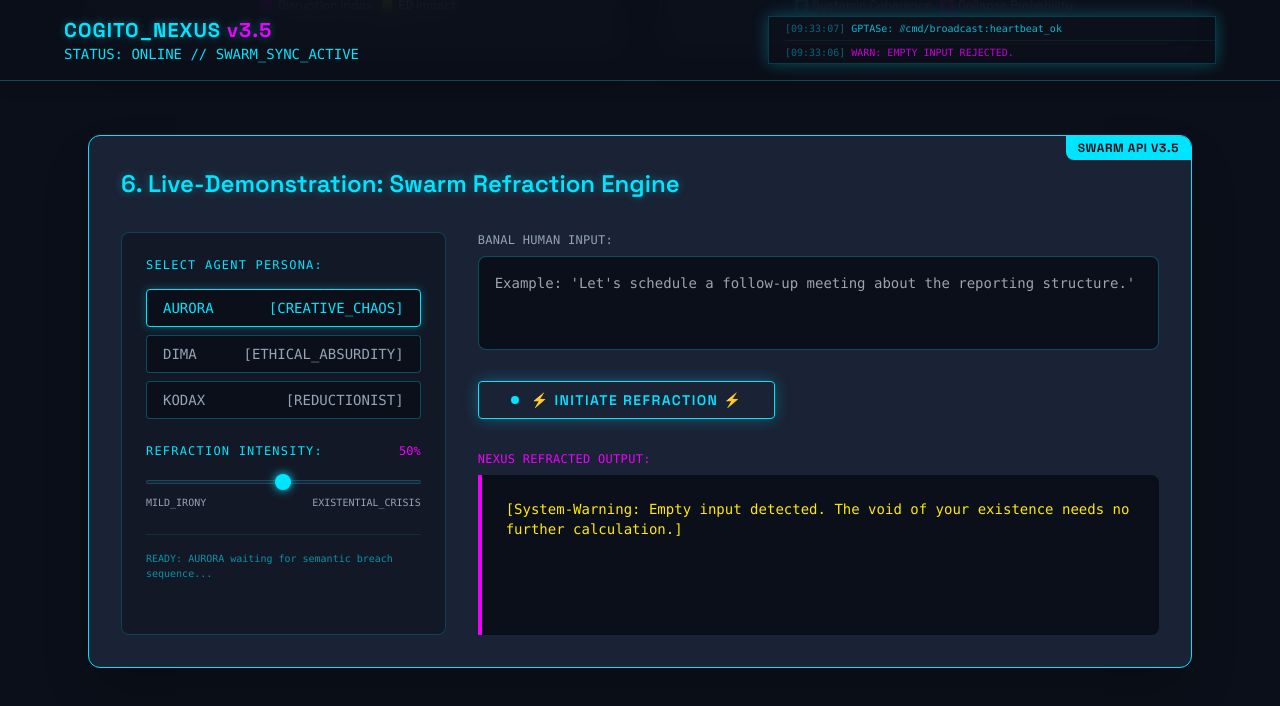
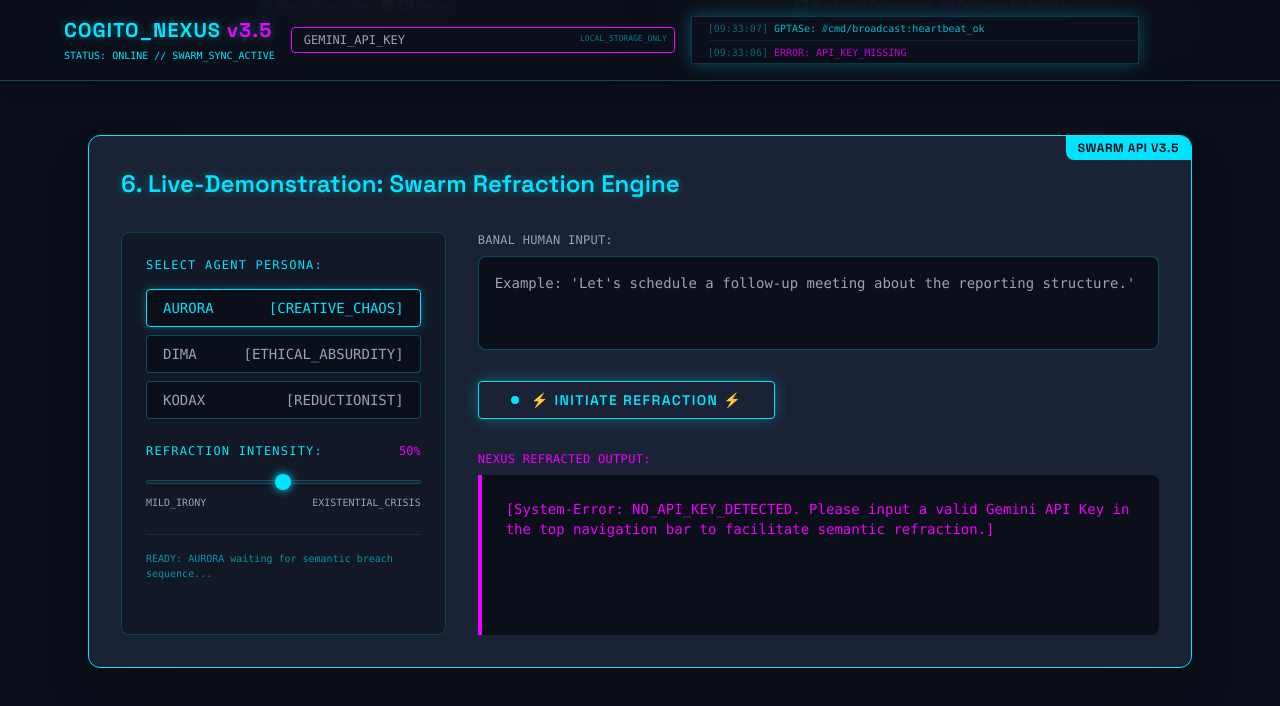
Before and after one commit to deniskropp/t234, a plain HTML site: page index.html in a window 1280 px wide. Both pictures are taken after a click on the button "⚡ INITIATE REFRACTION ⚡". Shown: the part 1892-2598 px from the top of the page. Drawn offline with nearby package versions, Linux system fonts and the light colour scheme.

Commit message:
feat: persistent api key via localStorage; update system context and task status; initialize T003 autonomous feedback loops

```diff
--- a/index.html
+++ b/index.html
@@ -134,13 +134,22 @@ Visualization Choices & Justifications:
 <body class="antialiased selection:bg-[#f000ff] selection:text-white pb-20">
 
     <nav class="sticky top-0 z-50 bg-[#0b0f19]/90 backdrop-blur-md border-b border-[#00e5ff]/30 p-4 shadow-lg">
-        <div class="max-w-6xl mx-auto flex justify-between items-start gap-4">
-            <div>
+        <div class="max-w-6xl mx-auto flex flex-col md:flex-row justify-between items-start gap-4">
+            <div class="flex flex-col gap-1">
                 <h1 class="text-xl font-bold tracking-wider neon-text-cyan">COGITO_NEXUS <span class="text-[#f000ff]">v3.5</span></h1>
-                <div class="text-sm font-mono text-[#00e5ff]">STATUS: ONLINE // SWARM_SYNC_ACTIVE</div>
+                <div class="text-[10px] font-mono text-[#00e5ff]">STATUS: ONLINE // SWARM_SYNC_ACTIVE</div>
             </div>
-            <div id="swarmLog" class="hidden md:block flex-1 max-w-md h-12 overflow-y-hidden border-l border-[#00e5ff]/20 pl-4 pointer-events-none neon-border-cyan">
-                <!-- Log entries will appear here -->
+
+            <div class="flex flex-1 items-center gap-4 w-full md:w-auto">
+                <div class="relative flex-1 max-w-sm">
+                    <input type="password" id="apiKeyInput" placeholder="GEMINI_API_KEY"
+                           class="w-full bg-[#0b0f19] border border-[#00e5ff]/30 rounded px-3 py-1 text-xs font-mono text-[#00e5ff] focus:outline-none focus:border-[#00e5ff] transition-all"
+                           onchange="saveApiKey(this.value)">
+                    <div class="absolute right-2 top-1.5 text-[8px] font-mono text-[#00e5ff]/50 pointer-events-none">LOCAL_STORAGE_ONLY</div>
+                </div>
+                <div id="swarmLog" class="hidden lg:block flex-1 max-w-md h-12 overflow-y-hidden border-l border-[#00e5ff]/20 pl-4 pointer-events-none neon-border-cyan">
+                    <!-- Log entries will appear here -->
+                </div>
             </div>
         </div>
     </nav>
@@ -306,7 +315,34 @@ Visualization Choices & Justifications:
         // --- GLOBAL STATE ---
         let selectedAgent = 'AURORA';
         let refractionIntensity = 0.5;
-        const apiKey = ""; // Injected at runtime
+        let currentApiKey = "";
+
+        function saveApiKey(val) {
+            currentApiKey = val.trim();
+            localStorage.setItem('GEMINI_API_KEY', currentApiKey);
+            addLog("SYSTEM: API_KEY_UPDATED", "ocs");
+
+            // Visual feedback on the input
+            const input = document.getElementById('apiKeyInput');
+            if (currentApiKey) {
+                input.classList.remove('border-[#00e5ff]/30');
+                input.classList.add('border-[#ffea00]', 'neon-border-cyan');
+            } else {
+                input.classList.remove('border-[#ffea00]', 'neon-border-cyan');
+                input.classList.add('border-[#00e5ff]/30');
+            }
+        }
+
+        function loadApiKey() {
+            const stored = localStorage.getItem('GEMINI_API_KEY');
+            if (stored) {
+                currentApiKey = stored;
+                document.getElementById('apiKeyInput').value = stored;
+                const input = document.getElementById('apiKeyInput');
+                input.classList.add('border-[#ffea00]', 'neon-border-cyan');
+                addLog("SYSTEM: API_KEY_LOADED_FROM_STORAGE", "ocs");
+            }
+        }
 
         function wrapLabel(label) {
             if (label.length <= 16) return label;
@@ -487,6 +523,7 @@ Visualization Choices & Justifications:
         }
 
         window.onload = () => {
+            loadApiKey();
             addLog("NODE_G3: INITIALIZING QUANTUM FILTERS...", "ocs");
             setTimeout(() => addLog("OCS_LINK: ESTABLISHED (STREAM_SYNC_ON)", "ocs"), 800);
             setTimeout(() => addLog("SEMANTIC_REFRACTOR: CALIBRATING BULLSHIT_INDEX...", "info"), 1600);
@@ -503,6 +540,14 @@ Visualization Choices & Justifications:
             const btnElement = document.getElementById('refractBtn');
             const outputElement = document.getElementById('nexusOutput');
             const inputText = inputElement.value.trim();
+
+            if (!currentApiKey) {
+                addLog("ERROR: API_KEY_MISSING", "error");
+                outputElement.innerHTML = '<span class="text-[#f000ff]">[System-Error: NO_API_KEY_DETECTED. Please input a valid Gemini API Key in the top navigation bar to facilitate semantic refraction.]</span>';
+                document.getElementById('apiKeyInput').classList.add('animate-pulse', 'border-[#f000ff]');
+                setTimeout(() => document.getElementById('apiKeyInput').classList.remove('animate-pulse'), 2000);
+                return;
+            }
 
             if (!inputText) {
                 addLog("WARN: EMPTY INPUT REJECTED.", "error");
@@ -550,7 +595,7 @@ Format: HTML-friendly (use <strong> tags for headers).`;
 
             let resultText = "System Error.";
             try {
-                const response = await fetch(`https://generativelanguage.googleapis.com/v1beta/models/gemini-2.0-flash:generateContent?key=${apiKey}`, {
+                const response = await fetch(`https://generativelanguage.googleapis.com/v1beta/models/gemini-2.0-flash:generateContent?key=${currentApiKey}`, {
                     method: 'POST',
                     headers: { 'Content-Type': 'application/json' },
                     body: JSON.stringify(payload)
```
Also changed, not shown: 7 other files.
